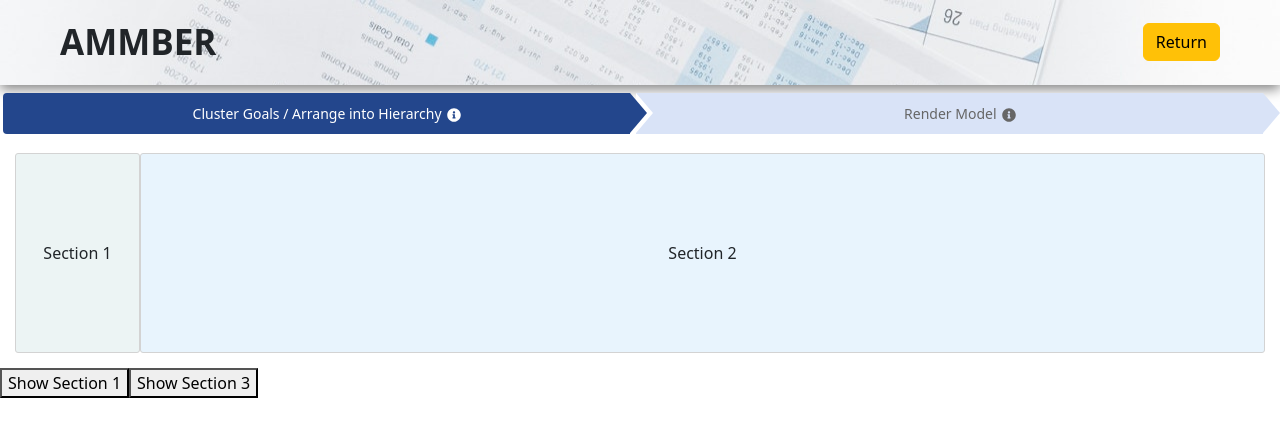
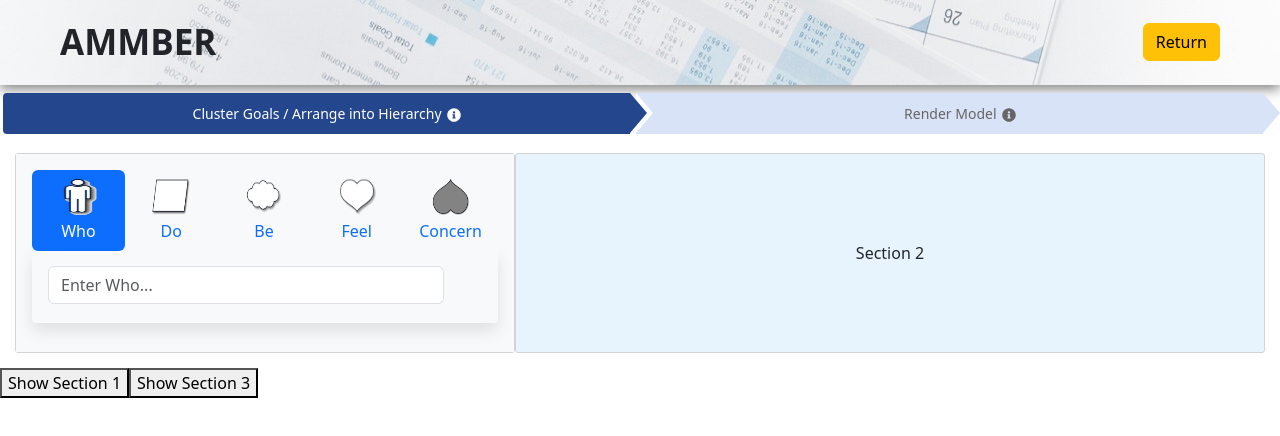
Before and after one commit to MotivationalModelling/mm-local-editor, a React (Vite) app: page /projectEdit in a window 1280 px wide. Shown: the top 436 px of the page. Built offline with nearby package versions, Linux system fonts and the light colour scheme.

Commit message:
Feature: Embed the goal list to section panel & Add delete row option

```diff
--- a/src/App.tsx
+++ b/src/App.tsx
@@ -2,7 +2,7 @@ import { BrowserRouter, Routes, Route } from "react-router-dom";
 import Welcome from "./components/Welcome";
 import Papers from "./components/Papers";
 import ProjectEdit from "./components/ProjectEdit";
-import ModelInput from "./components/ModelInput";
+import ModelInput from "./components/GoalList";
 
 const App = () => {
   return (
@@ -11,7 +11,7 @@ const App = () => {
         <Route path="/" element={<Welcome />} />
         <Route path="/papers" element={<Papers />} />
         <Route path="/projectEdit" element={<ProjectEdit />} />
-        <Route path="/input" element={<ModelInput />} />
+        {/* <Route path="/input" element={<ModelInput />} /> */}
       </Routes>
     </BrowserRouter>
   );
--- a/src/components/ModelInput.tsx
+++ b/src/components/GoalList.tsx
@@ -3,6 +3,7 @@ import DoIcon from '../assets/img/Function.png';
 import BeIcon from '../assets/img/Cloud.png';
 import FeelIcon from '../assets/img/Heart.png';
 import ConcernIcon from '../assets/img/Risk.png';
+import DeleteIcon from '../assets/img/delete.png'
 
 import React, { useState } from 'react';
 import { Tab, Nav, Row, Col, Form, Button } from 'react-bootstrap';
@@ -26,7 +27,7 @@ const tabs: TabContent[] = [
   { label: 'Concern', icon: ConcernIcon, rows: [] },
 ];
 
-const ModelInput: React.FC = () => {
+const GoalList = React.forwardRef((props, ref) => {
   // State for the active tab
   const [activeKey, setActiveKey] = useState<string>(tabs[0].label);
   // State to keep track of all data associated with tabs
@@ -35,6 +36,13 @@ const ModelInput: React.FC = () => {
   // Function to handle selecting a tab
   const handleSelect = (selectedKey: string) => {
     setActiveKey(selectedKey);
+  };
+
+  const handleKeyPress = (e, label: string) => {
+    if (e.key === 'Enter') {
+      e.preventDefault(); // Prevent default Enter key behavior
+      handleAddRow(label);
+    }
   };
 
   // Function to add a new row to the active tab
@@ -61,22 +69,42 @@ const ModelInput: React.FC = () => {
     setTabData(newTabData);
   };
 
+  const handleDeleteRow = (label: string, index: number) => {
+    const newTabData = tabData.map(tab => {
+      if (tab.label === label) {
+        if (tab.rows.length > 1) {
+          const newRows = tab.rows.filter((_, rowIndex) => rowIndex !== index);
+          return { ...tab, rows: newRows };
+        }
+      }
+      return tab;
+    });
+    setTabData(newTabData);
+  };
+
   // Get the last row of the active tab
   const activeTab = tabData.find(tab => tab.label === activeKey);
   // Check if the last row is not empty (it also checks if activeTab is defined)
   const canAddRow = activeTab && activeTab.rows[activeTab.rows.length - 1] !== '';
 
   return (
-    <div className={styles.tabContainer}>
-      <Tab.Container activeKey={activeKey} onSelect={handleSelect}>
-        <Nav variant="pills" className="flex-row">
+    <div className={styles.tabContainer} ref={ref}>
+      <Tab.Container activeKey={activeKey}
+      onSelect={handleSelect}>
+        <Nav
+        variant="pills"
+        className="flex-row">
           {tabData.map(tab => (
-            <Nav.Item key={tab.label} className={styles.navItem}>
+            <Nav.Item
+            key={tab.label}
+            className={styles.navItem}>
               <Nav.Link
                 eventKey={tab.label}
                 className={`${styles.navLink} ${activeKey === tab.label ? 'active' : ''}`}
               >
-                <img src={tab.icon} alt={`${tab.label} icon`} className={styles.icon} />
+                <img src={tab.icon}
+                alt={`${tab.label} icon`}
+                className={styles.icon} />
                 <span className={styles.labelBelowIcon}>{tab.label}</span>
               </Nav.Link>
             </Nav.Item>
@@ -88,7 +116,7 @@ const ModelInput: React.FC = () => {
               {/* <h4>{tab.label}</h4> */}
               {tab.rows.map((row, index) => (
                 <Form.Group key={`${tab.label}-${index}`} as={Row} className={styles.formGroup}>
-                  <Col sm={12}>
+                  <Col sm={11}>
                     <Form.Control
                       type="text"
                       value={row}
@@ -96,25 +124,24 @@ const ModelInput: React.FC = () => {
                       placeholder={`Enter ${tab.label}...`}
                       spellCheck // Browser's spellcheck feature
                       className="bg-white" // White background for input row
+                      onKeyDown={e => handleKeyPress(e, tab.label)}
                     />
                   </Col>
+                  {tab.rows.length > 1 && (
+                  <Col sm={1}>
+                    <Button variant="outline-danger" onClick={() => handleDeleteRow(tab.label, index)}>
+                      <img src={DeleteIcon} alt="Delete" style={{ width: '10%', height: 'auto' }} />
+                    </Button>
+                  </Col>
+                  )}
                 </Form.Group>
               ))}
-              {canAddRow && (
-                <Button
-                    variant="outline-secondary" // Changed to 'outline-secondary' for the light grey background
-                    onClick={() => handleAddRow(activeKey)}
-                    className={styles.addButton}
-                >
-                  Add
-                </Button>
-              )}
             </Tab.Pane>
           ))}
         </Tab.Content>
       </Tab.Container>
     </div>
   );
-};
+});
 
-export default ModelInput;
+export default GoalList;
--- a/src/components/SectionPanel.tsx
+++ b/src/components/SectionPanel.tsx
@@ -1,6 +1,7 @@
 import { useEffect, useRef, useState } from "react";
 import { Resizable, ResizeCallback } from "re-resizable";
 import "./SectionPanel.css";
+import GoalList from "./GoalList";
 
 const defaultStyle = {
   display: "flex",
@@ -18,8 +19,8 @@ const DEFINED_PROPOTIONS = {
 };
 
 const INITIAL_PROPORTIONS = {
-  sectionOne: 0.5,
-  sectionThree: 0.75,
+  sectionOne: 0.4,
+  sectionThree: 0.6,
 };
 
 type SectionPanelProps = {
@@ -34,11 +35,13 @@ const SectionPanel = ({
   paddingX,
 }: SectionPanelProps) => {
   const [sectionOneWidth, setSectionOneWidth] = useState(0);
+  const [sectionOneHeight, setSectionOneHeight] = useState('200px');
   const [sectionThreeWidth, setSectionThreeWidth] = useState(0);
   const [parentWidth, setParentWidth] = useState(0);
 
   const sectionTwoRef = useRef<HTMLDivElement>(null);
   const parentRef = useRef<HTMLDivElement>(null);
+  const goalListRef = useRef(null);
 
   // Handle section one resize and section three auto resize
   const handleResizeSectionOne: ResizeCallback = (
@@ -87,7 +90,22 @@ const SectionPanel = ({
       setSectionOneWidth(parentWidth * INITIAL_PROPORTIONS.sectionOne);
       setSectionThreeWidth(parentWidth * INITIAL_PROPORTIONS.sectionThree);
     }
-  }, []);
+    const resizeObserver = new ResizeObserver(entries => {
+      for (let entry of entries) {
+        setSectionOneHeight(`${entry.contentRect.height}px`);
+      }
+    });
+
+    if (goalListRef.current) {
+      resizeObserver.observe(goalListRef.current);
+    }
+
+    return () => {
+      if (goalListRef.current) {
+        resizeObserver.unobserve(goalListRef.current);
+      }
+    };
+  }, [parentWidth, paddingX]);
 
   return (
     <div
@@ -106,14 +124,15 @@ const SectionPanel = ({
           ...defaultStyle,
           backgroundColor: "rgb(236, 244, 244)",
           display: showGoalSection ? "flex" : "none",
+          minHeight: "200px",
         }}
-        size={{ width: sectionOneWidth, height: "200px" }}
+        size={{ width: sectionOneWidth}}
         maxWidth={DEFINED_PROPOTIONS.maxWidth}
         minWidth={DEFINED_PROPOTIONS.minWidth}
         onResize={handleResizeSectionOne}
       >
         {/* First Panel Content */}
-        Section 1
+        <GoalList ref={goalListRef} />
       </Resizable>
 
       {/* Cluster Hierachy Section */}
--- a/src/components/TabButtons.module.css
+++ b/src/components/TabButtons.module.css
@@ -1,12 +1,11 @@
 
 .tabContainer {
-  width: calc(50% - 2rem);
-  margin-top: 20vh; /* Space for the navigation bar */
+  width: 100%;
+  margin: 0; /* Space for the navigation bar */
   background-color: #f8f9fa;
-  padding-top: 1rem;
-  padding-left: 1rem;
-  height: 80vh;
-  float: left;
+  padding: 1rem;
+  height: 100%;
+  /* float: left;  */
   box-sizing: border-box;
 }
 
@@ -79,5 +78,5 @@
 }
 
 .formGroup {
-  margin-bottom: 0.5rem; /* Adjusted bottom margin for spacing */
+  margin-bottom: 0.2rem; /* Adjusted bottom margin for spacing */
 }
```
Also changed, not shown: src/assets/img/delete.png (added).
